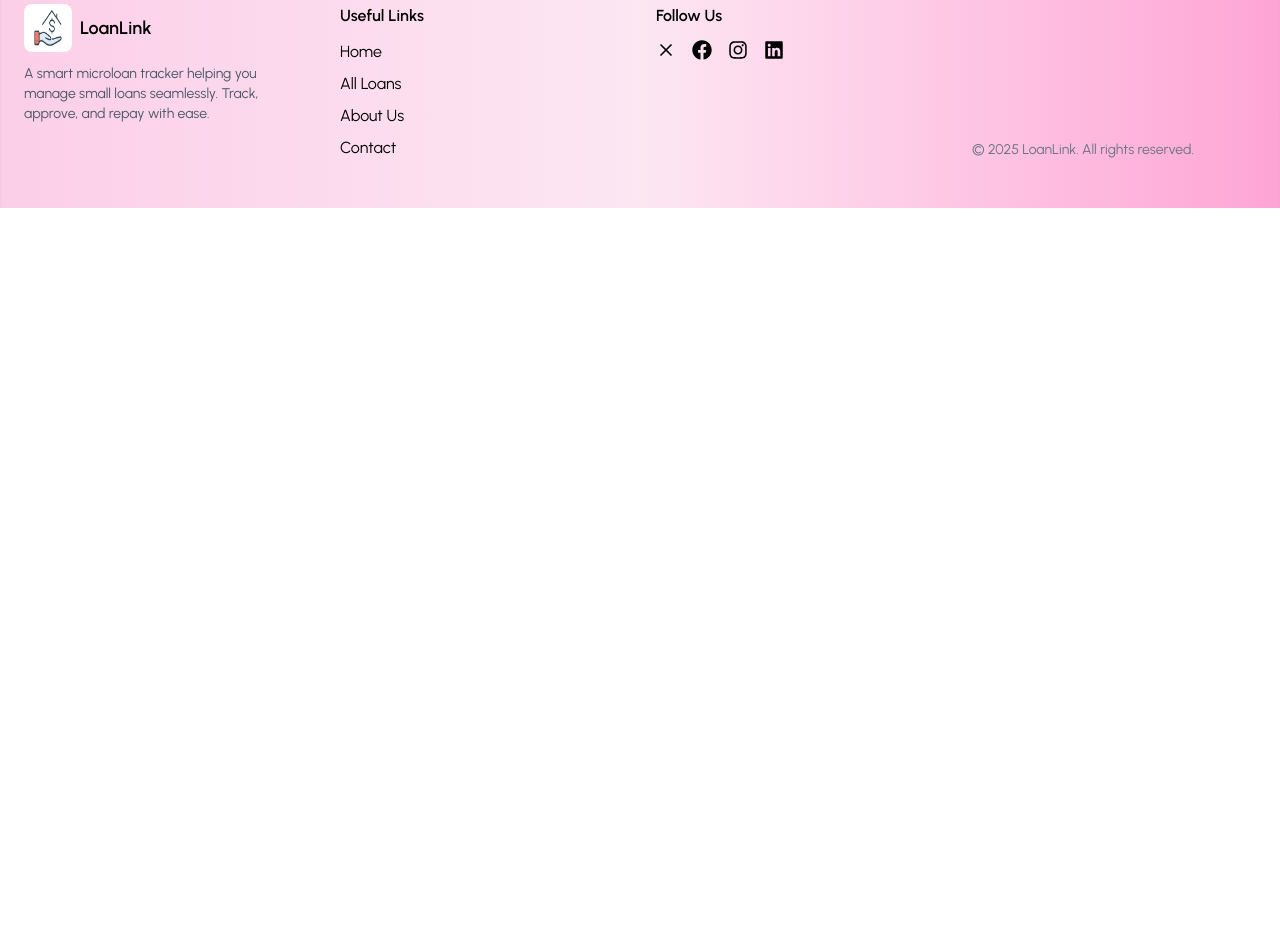
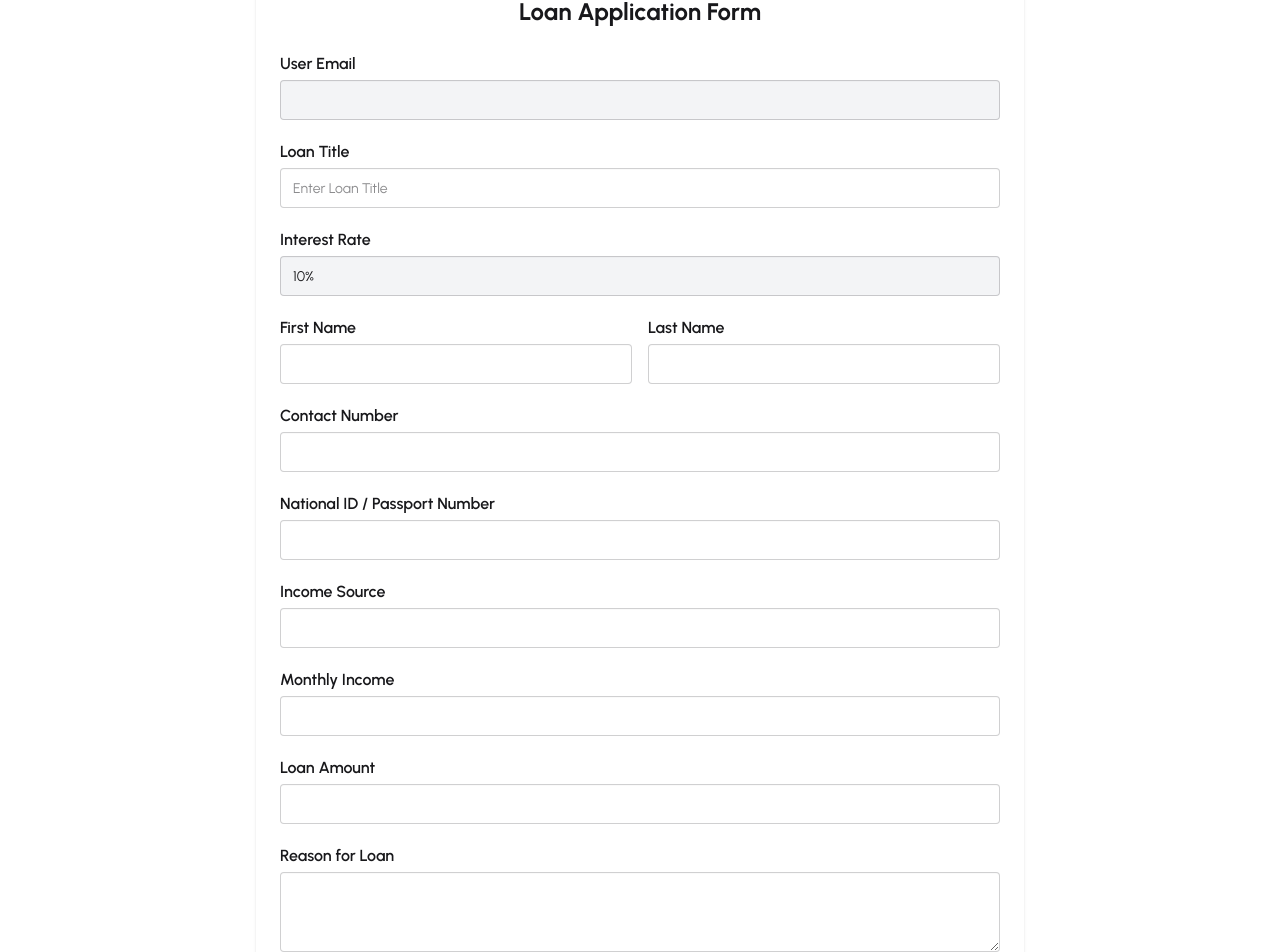
Before and after one commit to Asha-08/loanlink-microlink-client, a React (Vite) app: page /apply-loan in a window 1280 px wide. Shown: the part 140-1092 px from the top of the page. Before the commit the page ends 800 px from the top, so only its background shows below. Built offline with nearby package versions, Linux system fonts and the light colour scheme; no server answers.

Commit message:
add post api

```diff
--- /dev/null
+++ b/src/hooks/useAxiosSecure.jsx
@@ -0,0 +1,11 @@
+import axios from 'axios'
+import React from 'react'
+
+const axiosSecure = axios.create({
+    baseURL:'http://localhost:3000'
+})
+const useAxiosSecure = () => {
+  return axiosSecure;
+}
+
+export default useAxiosSecure
--- a/src/pages/ApplyLoan/ApplyLoan.jsx
+++ b/src/pages/ApplyLoan/ApplyLoan.jsx
@@ -1,9 +1,234 @@
-import React from 'react'
+import React from "react";
+import useAuth from "../../hooks/useAuth";
+import { useLocation } from "react-router";
+import { useForm } from "react-hook-form";
+import Swal from "sweetalert2";
+import useAxiosSecure from "../../hooks/useAxiosSecure";
 
 const ApplyLoan = () => {
+  const { user } = useAuth();
+  const location = useLocation();
+
+  // Loan data passed from previous page (if any)
+  const loanData = location.state || {};
+
+  const {
+    register,
+    handleSubmit,
+    reset,
+    formState: { errors },
+  } = useForm();
+
+  const axiosSecure = useAxiosSecure();
+
+
+  const handleLoanApplication = (data) => {
+    data.email = user?.email;
+    data.inerestRate = loanData?.inerestRate || "10%";
+    console.log("Final Data sent to backend", data);
+    let cost = 10;
+    data.applicationFee = cost;
+    data.status = "pending";
+    data.applicationFeeStatus = "unpaid",
+    data.createdAt = new Date(),
+
+    console.log("application fee:", cost);
+    // SweetAlert for confirmation
+    Swal.fire({
+      title: "Confirm Application Fee?",
+      text: `You will be charged ${cost}$ as an application fee.`,
+      icon: "warning",
+      showCancelButton: true,
+      confirmButtonColor: "#3085d6",
+      cancelButtonColor: "#d33",
+      confirmButtonText: "Confirm and Proceed to Payment",
+    }).then((result)=>{
+        if(result.isConfirmed){
+
+            // save the loan info in to the database
+            axiosSecure.post('/loans',data)
+            .then(res=>{
+                console.log('after saving loan',res.data);
+            })
+        }
+    })
+  };
+
   return (
-    <div>ApplyLoan</div>
-  )
-}
+    <div className="max-w-3xl mx-auto p-6 bg-white shadow rounded-xl mt-10">
+      <h2 className="text-2xl font-bold mb-6 text-center">
+        Loan Application Form
+      </h2>
 
-export default ApplyLoan
+      <form
+        onSubmit={handleSubmit(handleLoanApplication)}
+        className="space-y-5"
+      >
+        {/* =================== AUTO-FILLED FIELDS =================== */}
+        <div>
+          <label className="font-semibold">User Email</label>
+          <input
+            type="email"
+            value={user?.email}
+            readOnly
+            className="input input-bordered w-full mt-1 bg-gray-100"
+          />
+        </div>
+
+        {loanData?.title ? (
+          <div>
+            <label className="font-semibold">Loan Title</label>
+            <input
+              type="text"
+              value={loanData.title}
+              readOnly
+              className="input input-bordered w-full mt-1 bg-gray-100"
+            />
+          </div>
+        ) : (
+          <div>
+            <label className="font-semibold">Loan Title</label>
+            <input
+              type="text"
+              {...register("loanTitle", { required: true })}
+              placeholder="Enter Loan Title"
+              className="input input-bordered w-full mt-1"
+            />
+            {errors.loanTitle && (
+              <p className="text-red-500 text-sm">Required</p>
+            )}
+          </div>
+        )}
+
+        <div>
+          <label className="font-semibold">Interest Rate</label>
+          <input
+            type="text"
+            value={loanData.interestRate || "10%"}
+            readOnly
+            className="input input-bordered w-full mt-1 bg-gray-100"
+          />
+        </div>
+
+        {/* =================== USER INPUT FIELDS =================== */}
+
+        <div className="grid grid-cols-1 md:grid-cols-2 gap-4">
+          <div>
+            <label className="font-semibold">First Name</label>
+            <input
+              type="text"
+              {...register("firstName", { required: true })}
+              className="input input-bordered w-full mt-1"
+            />
+            {errors.firstName && (
+              <p className="text-red-500 text-sm">Required</p>
+            )}
+          </div>
+
+          <div>
+            <label className="font-semibold">Last Name</label>
+            <input
+              type="text"
+              {...register("lastName", { required: true })}
+              className="input input-bordered w-full mt-1"
+            />
+            {errors.lastName && (
+              <p className="text-red-500 text-sm">Required</p>
+            )}
+          </div>
+        </div>
+
+        <div>
+          <label className="font-semibold">Contact Number</label>
+          <input
+            type="text"
+            {...register("contactNumber", { required: true })}
+            className="input input-bordered w-full mt-1"
+          />
+          {errors.contactNumber && (
+            <p className="text-red-500 text-sm">Required</p>
+          )}
+        </div>
+
+        <div>
+          <label className="font-semibold">National ID / Passport Number</label>
+          <input
+            type="text"
+            {...register("nid", { required: true })}
+            className="input input-bordered w-full mt-1"
+          />
+          {errors.nid && <p className="text-red-500 text-sm">Required</p>}
+        </div>
+
+        <div>
+          <label className="font-semibold">Income Source</label>
+          <input
+            type="text"
+            {...register("incomeSource", { required: true })}
+            className="input input-bordered w-full mt-1"
+          />
+          {errors.incomeSource && (
+            <p className="text-red-500 text-sm">Required</p>
+          )}
+        </div>
+
+        <div>
+          <label className="font-semibold">Monthly Income</label>
+          <input
+            type="number"
+            {...register("monthlyIncome", { required: true })}
+            className="input input-bordered w-full mt-1"
+          />
+          {errors.monthlyIncome && (
+            <p className="text-red-500 text-sm">Required</p>
+          )}
+        </div>
+
+        <div>
+          <label className="font-semibold">Loan Amount</label>
+          <input
+            type="number"
+            {...register("loanAmount", { required: true })}
+            className="input input-bordered w-full mt-1"
+          />
+          {errors.loanAmount && (
+            <p className="text-red-500 text-sm">Required</p>
+          )}
+        </div>
+
+        <div>
+          <label className="font-semibold">Reason for Loan</label>
+          <textarea
+            {...register("reason", { required: true })}
+            className="textarea textarea-bordered w-full mt-1"
+          ></textarea>
+          {errors.reason && <p className="text-red-500 text-sm">Required</p>}
+        </div>
+
+        <div>
+          <label className="font-semibold">Address</label>
+          <textarea
+            {...register("address", { required: true })}
+            className="textarea textarea-bordered w-full mt-1"
+          ></textarea>
+          {errors.address && <p className="text-red-500 text-sm">Required</p>}
+        </div>
+
+        <div>
+          <label className="font-semibold">Extra Notes (Optional)</label>
+          <textarea
+            {...register("extraNotes")}
+            className="textarea textarea-bordered w-full mt-1"
+          ></textarea>
+        </div>
+
+        {/* =================== SUBMIT BUTTON =================== */}
+        <button className="btn btn-primary w-full mt-4">
+          Submit Application
+        </button>
+      </form>
+    </div>
+  );
+};
+
+export default ApplyLoan;
```
